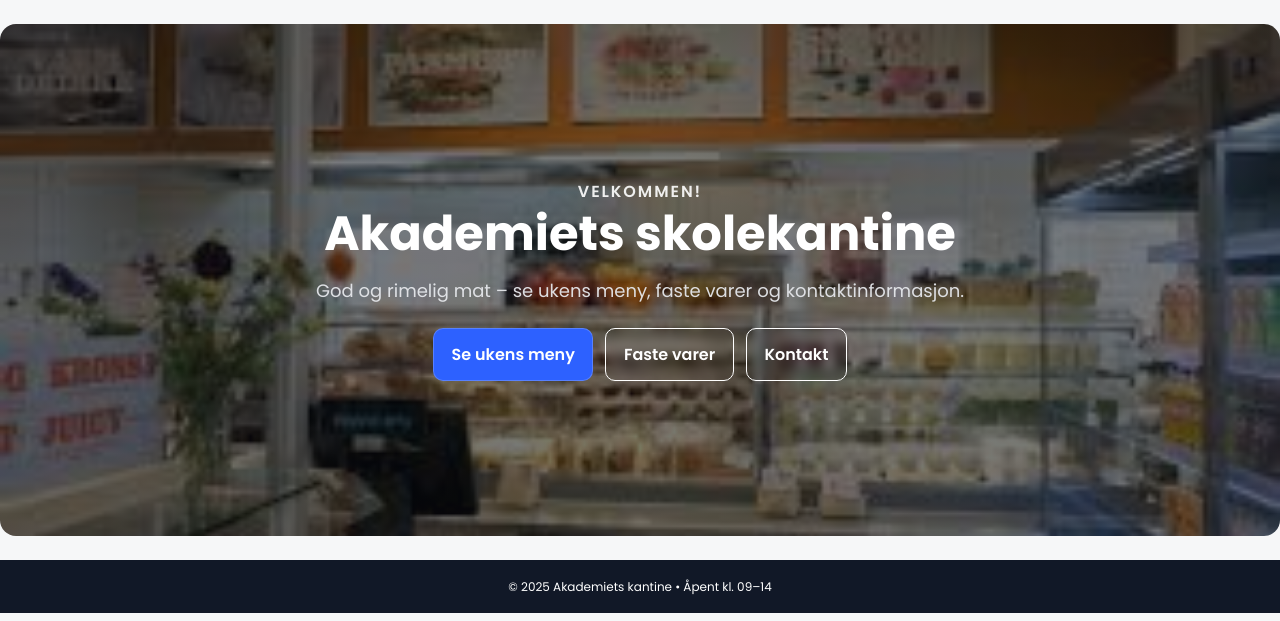
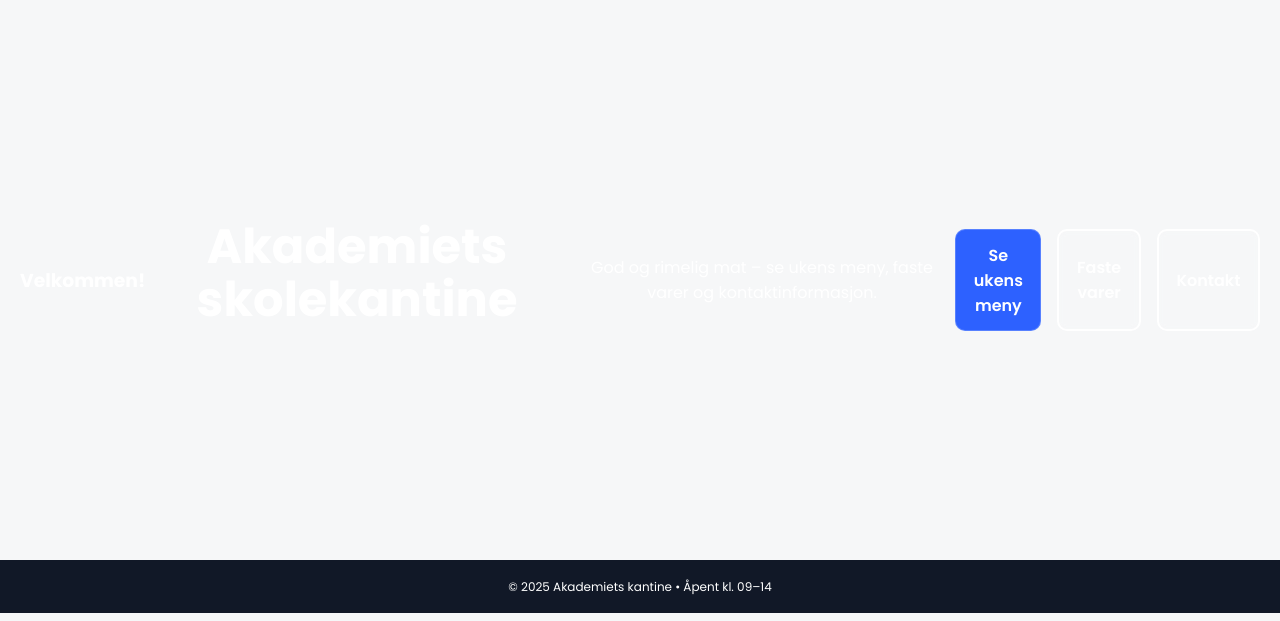
Before and after one commit to haujul11/kantineprosjekt, a Flask app: page / in a window 1280 px wide. Shown: the part 57-678 px from the top of the page. Run offline with Flask 3, Linux system fonts and the light colour scheme.

Commit message:
enkel flask app

```diff
--- a/templates/index.html
+++ b/templates/index.html
@@ -2,19 +2,15 @@
 {% block title %}Hjem • Akademiets kantine{% endblock %}
 {% block content %}
 
-<section class="hero"
-  style="background-image: linear-gradient(rgba(8,11,18,.55), rgba(8,11,18,.55)),
-          url('{{ url_for('static', filename='kantine.jpeg') }}');">
-  <div class="hero__inner">
-    <p class="eyebrow">Velkommen!</p>
-    <h1>Akademiets skolekantine</h1>
-    <p class="lead">God og rimelig mat – se ukens meny, faste varer og kontaktinformasjon.</p>
+<section class="hero">
+  <h3>Velkommen!</h3>
+  <h1>Akademiets skolekantine</h1>
+  <p>God og rimelig mat – se ukens meny, faste varer og kontaktinformasjon.</p>
 
-    <div class="hero__cta">
-      <a class="btn" href="{{ url_for('meny') }}">Se ukens meny</a>
-      <a class="btn btn--ghost" href="{{ url_for('varer_side') }}">Faste varer</a>
-      <a class="btn btn--ghost" href="{{ url_for('kontakt') }}">Kontakt</a>
-    </div>
+  <div class="hero-buttons">
+    <a href="{{ url_for('meny') }}" class="btn">Se ukens meny</a>
+    <a href="{{ url_for('varer_side') }}" class="btn btn-secondary">Faste varer</a>
+    <a href="{{ url_for('kontakt') }}" class="btn btn-secondary">Kontakt</a>
   </div>
 </section>
 
```
